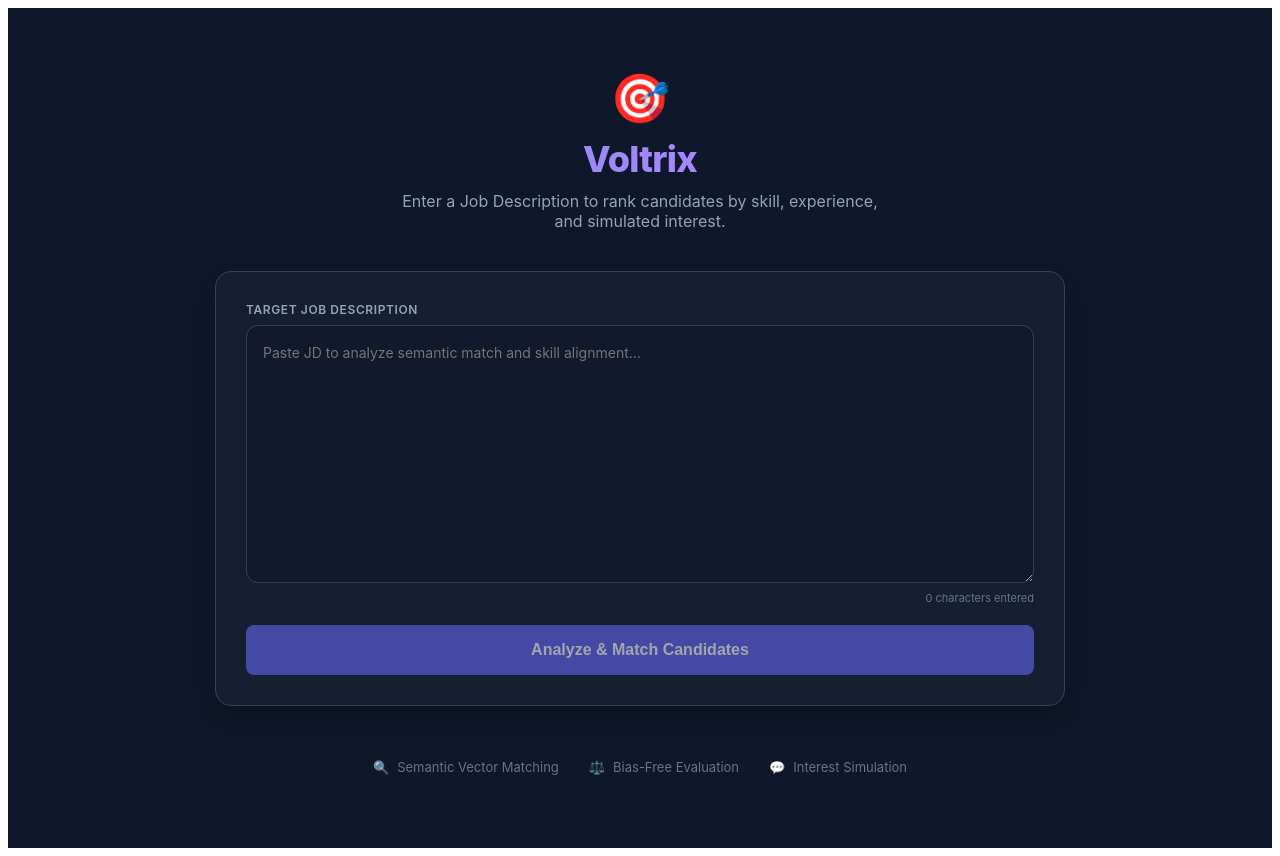
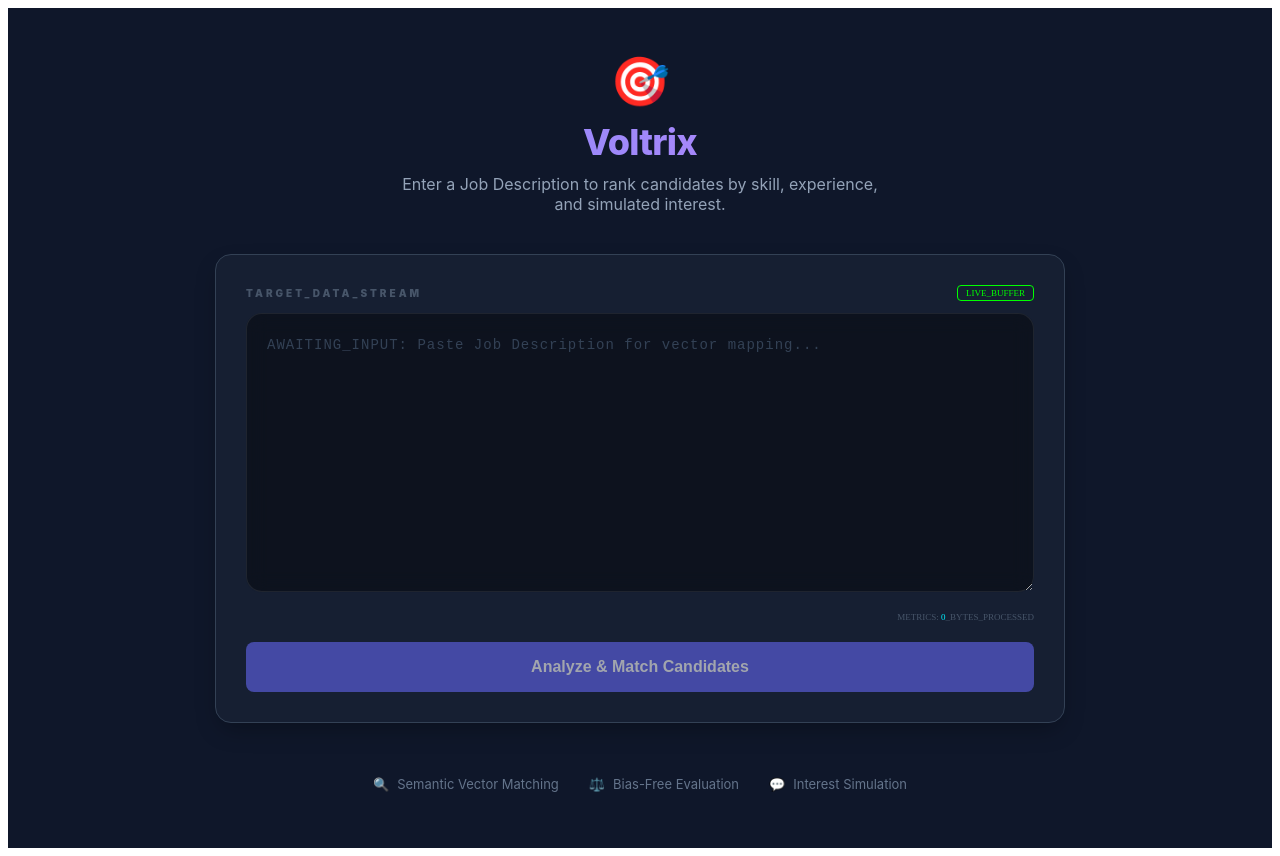
Before and after one commit to WNS-avant/Voltrix, a Next.js app in the folder frontend/: page / in a window 1280 px wide. Built offline with nearby package versions, Linux system fonts and the light colour scheme.

Commit message:
Refactor JDInput component for improved UI
Refactor JDInput component with updated styles and labels.

```diff
--- a/frontend/components/JDInput.tsx
+++ b/frontend/components/JDInput.tsx
@@ -1,46 +1,58 @@
 export default function JDInput({ value, onChange }: { value: string; onChange: (val: string) => void }) {
   return (
-    <div style={{ display: "flex", flexDirection: "column", gap: "8px", width: "100%", boxSizing: "border-box" }}>
-      <label style={{ fontSize: "12px", fontWeight: "600", color: "#94a3b8", textAlign: "left", textTransform: "uppercase", letterSpacing: "0.05em" }}>
-        Target Job Description
-      </label>
+    <div style={styles.inputContainer}>
+      <div style={styles.labelRow}>
+        <label style={styles.hudLabel}>TARGET_DATA_STREAM</label>
+        <span style={styles.statusDot}>LIVE_BUFFER</span>
+      </div>
 
       <textarea
         rows={10}
-        placeholder="Paste JD to analyze semantic match and skill alignment..."
+        placeholder="AWAITING_INPUT: Paste Job Description for vector mapping..."
         value={value}
         onChange={(e) => onChange(e.target.value)}
-        style={{
-          width: "100%",
-          boxSizing: "border-box",
-          padding: "16px",
-          borderRadius: "12px",
-          background: "rgba(15, 23, 42, 0.6)",
-          border: "1px solid #334155",
-          color: "#f8fafc",
-          fontSize: "14px",
-          lineHeight: "1.6",
-          fontFamily: "inherit",
-          outline: "none",
-          transition: "all 0.2s ease",
-          boxShadow: "inset 0 2px 4px 0 rgba(0, 0, 0, 0.05)",
-          resize: "vertical",
-        }}
-        onFocus={(e) => {
-          e.target.style.borderColor = "#6366f1";
-          e.target.style.background = "rgba(15, 23, 42, 0.8)";
-          e.target.style.boxShadow = "0 0 0 4px rgba(99, 102, 241, 0.1)";
-        }}
-        onBlur={(e) => {
-          e.target.style.borderColor = "#334155";
-          e.target.style.background = "rgba(15, 23, 42, 0.6)";
-          e.target.style.boxShadow = "none";
-        }}
+        className="tactical-input"
       />
 
-      <div style={{ fontSize: "11px", color: "#64748b", textAlign: "right" }}>
-        {value.length.toLocaleString()} characters entered
+      <div style={styles.charCount}>
+        METRICS: <span style={{ color: '#00f2ff' }}>{value.length.toLocaleString()}</span>_BYTES_PROCESSED
       </div>
+
+      <style jsx>{`
+        .tactical-input {
+          width: 100%;
+          box-sizing: border-box;
+          padding: 20px;
+          border-radius: 16px;
+          background: rgba(0, 0, 0, 0.4);
+          backdrop-filter: blur(10px);
+          border: 1px solid rgba(255, 255, 255, 0.08);
+          color: #fff;
+          font-size: 14px;
+          line-height: 1.7;
+          font-family: 'JetBrains Mono', monospace;
+          outline: none;
+          transition: all 0.3s cubic-bezier(0.4, 0, 0.2, 1);
+          resize: vertical;
+        }
+        .tactical-input:focus {
+          border-color: #00f2ff;
+          background: rgba(0, 0, 0, 0.6);
+          box-shadow: 0 0 20px rgba(0, 242, 255, 0.1), inset 0 0 10px rgba(0, 242, 255, 0.05);
+        }
+        .tactical-input::placeholder {
+          color: #334155;
+          letter-spacing: 1px;
+        }
+      `}</style>
     </div>
   );
 }
+
+const styles: any = {
+  inputContainer: { display: "flex", flexDirection: "column", gap: "12px", width: "100%" },
+  labelRow: { display: 'flex', justifyContent: 'space-between', alignItems: 'center' },
+  hudLabel: { fontSize: "10px", fontWeight: "900", color: "#475569", letterSpacing: "3px" },
+  statusDot: { fontSize: '9px', color: '#00ff00', fontFamily: 'JetBrains Mono', border: '1px solid #00ff00', padding: '2px 8px', borderRadius: '4px' },
+  charCount: { fontSize: "9px", color: "#475569", textAlign: "right", fontFamily: 'JetBrains Mono', marginTop: '8px' },
+};
```
